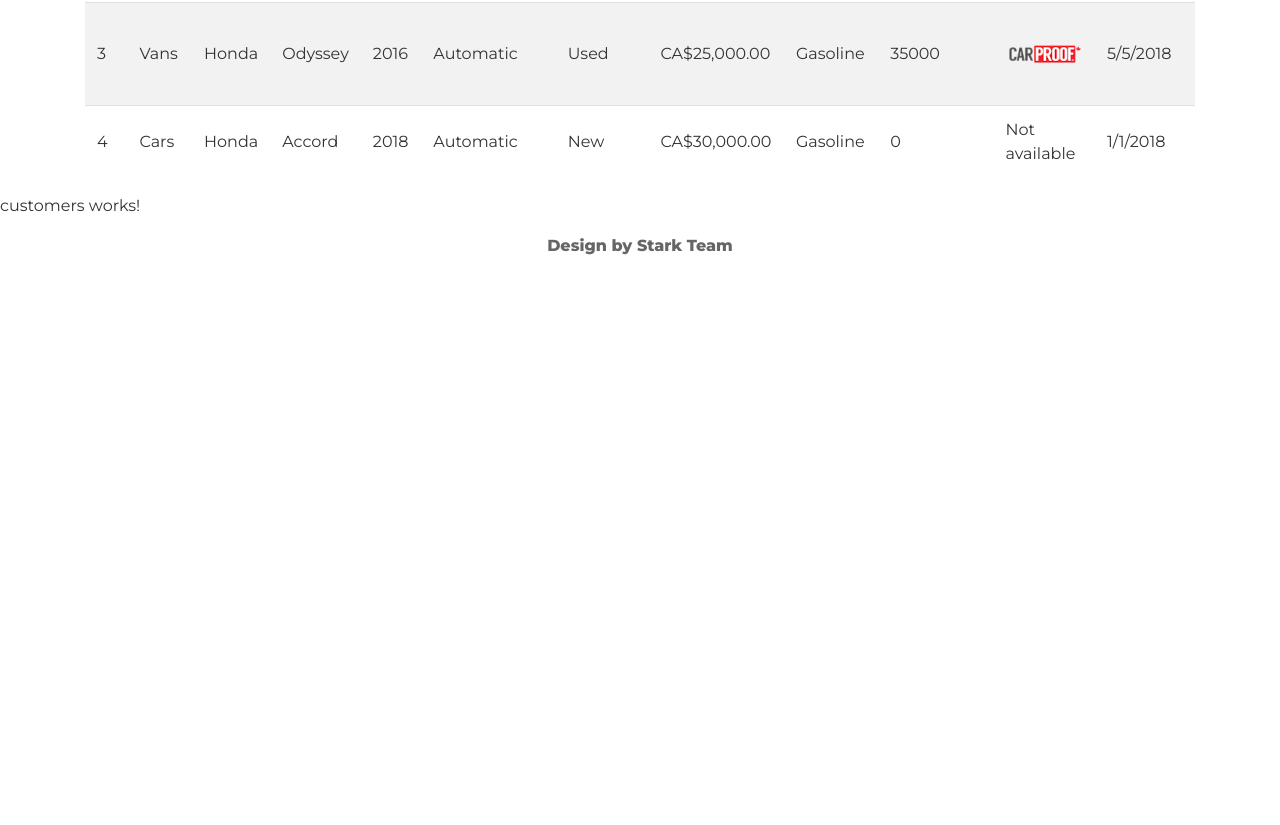
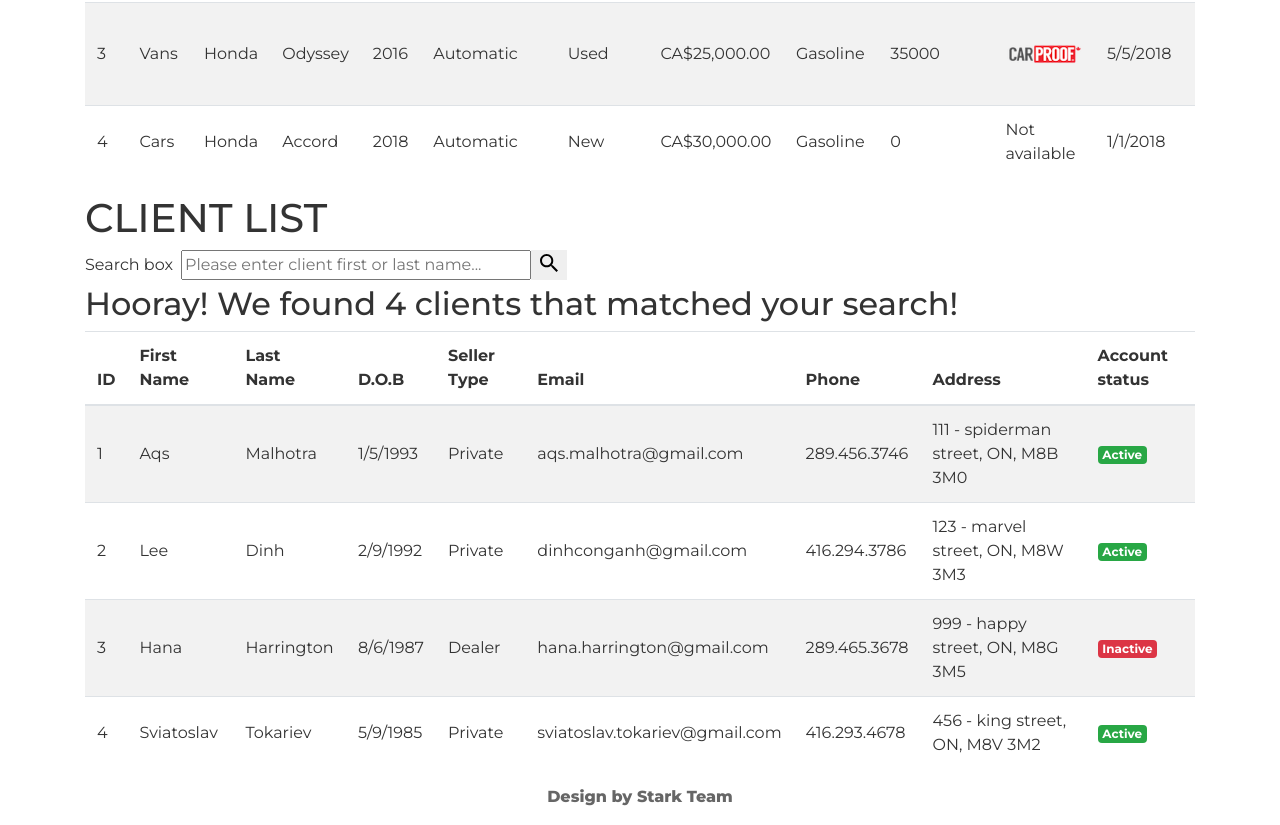
Before and after one commit to kendy92/stark-app, an Angular app: page / in a window 1280 px wide. Shown: the part 497-1322 px from the top of the page. Before the commit the page ends 800 px from the top, so only its background shows below. Built offline with nearby package versions, Linux system fonts and the light colour scheme.

Commit message:
add customer service and interactivity to the view

```diff
--- /dev/null
+++ b/src/app/customers/clientlist.ts
@@ -0,0 +1,48 @@
+import { Client } from './client';
+    //* create a mock data return from server
+export const CLIENTLIST: Client[] = [
+    {
+        id: 1,
+        firstName: 'Aqs',
+        lastName: 'Malhotra',
+        dob: new Date('01/05/1993'),
+        sellerType: 'Private',
+        contactEmail: 'aqs.malhotra@gmail.com',
+        contactPhone: '289.456.3746',
+        clientAddress: '111 - spiderman street, ON, M8B 3M0',
+        isActiveMember: true,
+    },
+    {
+        id: 2,
+        firstName: 'Lee',
+        lastName: 'Dinh',
+        dob: new Date('02/09/1992'),
+        sellerType: 'Private',
+        contactEmail: 'dinhconganh@gmail.com',
+        contactPhone: '416.294.3786',
+        clientAddress: '123 - marvel street, ON, M8W 3M3',
+        isActiveMember: true,
+    },
+    {
+        id: 3,
+        firstName: 'Hana',
+        lastName: 'Harrington',
+        dob: new Date('08/06/1987'),
+        sellerType: 'Dealer',
+        contactEmail: 'hana.harrington@gmail.com',
+        contactPhone: '289.465.3678',
+        clientAddress: '999 - happy street, ON, M8G 3M5',
+        isActiveMember: false,
+    },
+    {
+        id: 4,
+        firstName: 'Sviatoslav',
+        lastName: 'Tokariev',
+        dob: new Date('05/09/1985'),
+        sellerType: 'Private',
+        contactEmail: 'sviatoslav.tokariev@gmail.com',
+        contactPhone: '416.293.4678',
+        clientAddress: '456 - king street, ON, M8V 3M2',
+        isActiveMember: true,
+    }
+];
--- a/src/app/customers/customers.component.html
+++ b/src/app/customers/customers.component.html
@@ -1,3 +1,49 @@
-<p>
-  customers works!
-</p>
+<div class="container">
+    <h1>CLIENT LIST</h1>
+
+    <div>
+      <label style="padding-right: .5em;" for="search_client">Search box</label>
+      <input style="min-width:350px;" [(ngModel)]="searchClientFirstName" name="search_client" id="search_client" placeholder="Please enter client first or last name..."/>
+      <button (click)="getClients()" class="search-btn"><ion-icon name="search"></ion-icon></button>
+    </div>
+
+    <div *ngIf="clientList.length > 0; else noClientFound">
+      <h2>Hooray! We found {{ clientList.length }} clients that matched your search!</h2>
+        <table class="table table-striped">
+          <thead>
+            <tr>
+              <th>ID</th>
+              <th>First Name</th>
+              <th>Last Name</th>
+              <th>D.O.B</th>
+              <th>Seller Type</th>
+              <th>Email</th>
+              <th>Phone</th>
+              <th>Address</th>
+              <th>Account status</th>
+            </tr>
+          </thead>
+          <tbody>
+            <tr *ngFor="let client of clientList">
+              <td>{{ client.id }}</td>
+              <td>{{ client.firstName }}</td>
+              <td>{{ client.lastName }}</td>
+              <td>{{ client.dob.toLocaleDateString() }}</td>
+              <td>{{ client.sellerType }}</td>
+              <td>{{ client.contactEmail }}</td>
+              <td>{{ client.contactPhone }}</td>
+              <td>{{ client.clientAddress}}</td>
+              <td *ngIf="client.isActiveMember; else elseMemberNotActive"><span class="badge badge-success">Active</span></td>
+              <ng-template #elseMemberNotActive>
+                <td><span class="badge badge-danger">Inactive</span></td>
+              </ng-template>
+            </tr>
+          </tbody>
+        </table>
+    </div>
+    <ng-template #noClientFound>
+      <div class="jumbotron">
+          <p><strong>No client found. Please try again</strong></p>
+      </div>
+    </ng-template>
+  </div>
--- a/src/app/customers/customers.component.ts
+++ b/src/app/customers/customers.component.ts
@@ -1,15 +1,29 @@
 import { Component, OnInit } from '@angular/core';
 import { Client } from './client';
+import { CustomersService } from './customers.service';
+
 @Component({
   selector: 'app-customers',
   templateUrl: './customers.component.html',
   styleUrls: ['./customers.component.css']
 })
 export class CustomersComponent implements OnInit {
+  //* create array to hold data from service
+  clientList: Client[] = [];
 
-  constructor() { }
+  //* create a search term
+  searchClientFirstName: string;
+
+
+  //* create func to retrieve data from service
+  getClients() {
+      this.customerService.getClients(this.searchClientFirstName).subscribe(data => this.clientList = data);
+  }
+  constructor(private customerService: CustomersService) { }
 
   ngOnInit() {
+    this.searchClientFirstName = undefined;
+    this.getClients();
   }
 
 }
--- /dev/null
+++ b/src/app/customers/customers.service.ts
@@ -0,0 +1,37 @@
+import { Injectable } from '@angular/core';
+import { Observable, of } from 'rxjs';
+
+import { CLIENTLIST } from './clientlist';
+import { Client } from './client';
+
+@Injectable({
+  providedIn: 'root'
+})
+export class CustomersService {
+
+ //* create client array to hold data from server
+ clientLists: Client[] = CLIENTLIST;
+
+ //* create a new client array to hold search results
+ clientResults: Client[] = [];
+
+ //* create func to return client list
+ getClients(clientName?: string): Observable< Client[] > {
+
+   if(clientName === undefined) {
+     return of(this.clientLists);
+   }else{
+     this.clientResults = []; //* empty array before making a new search request
+
+      for(let client of this.clientLists) { //* loop through the data from server
+       if(clientName.toLowerCase() === client.firstName.toLowerCase() || clientName.toLowerCase() === client.lastName.toLowerCase()) { //* return clients if match
+         this.clientResults.push(client); //* push search cars to array
+       }
+     }
+     return of(this.clientResults); //* return result to customer component
+   }
+
+ }
+
+  constructor() { }
+}
```
Also changed, not shown: 1 other file (tests, documents, lock files or other folders).
